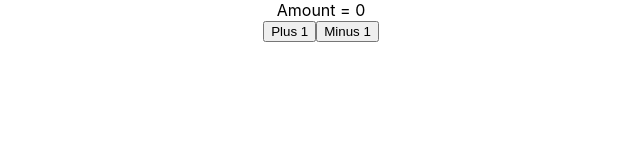
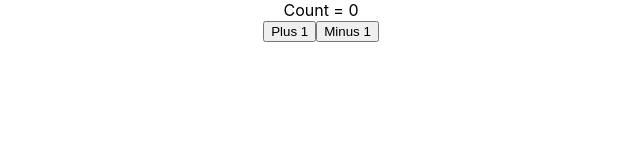
Before and after one commit to IlyaKostogrud/testMasa2023_IK, a React (Create React App) app: page / in a window 1280 px wide. Shown: the top 160 px of the page, without its empty margins (319-959 px from the left). Built offline with nearby package versions, Linux system fonts and the light colour scheme.

Commit message:
first commit

```diff
--- a/src/App.js
+++ b/src/App.js
@@ -5,16 +5,16 @@ function App() {
     const [count, setCount] = useState(0)
 //comment
     function increment() {
-        return count += 1;
+        setCount (count+1);
     }
 
     function decrement() {
-        return count -= 1;
+        setCount (count-1);
     }
 
     return (
         <div className="App">
-            <div>{`Amount = ${count}`}</div>
+            <div>{`Count = ${count}`}</div>
             <button onClick={increment}>Plus 1
             </button>
             <button onClick={decrement}>Minus 1
```
